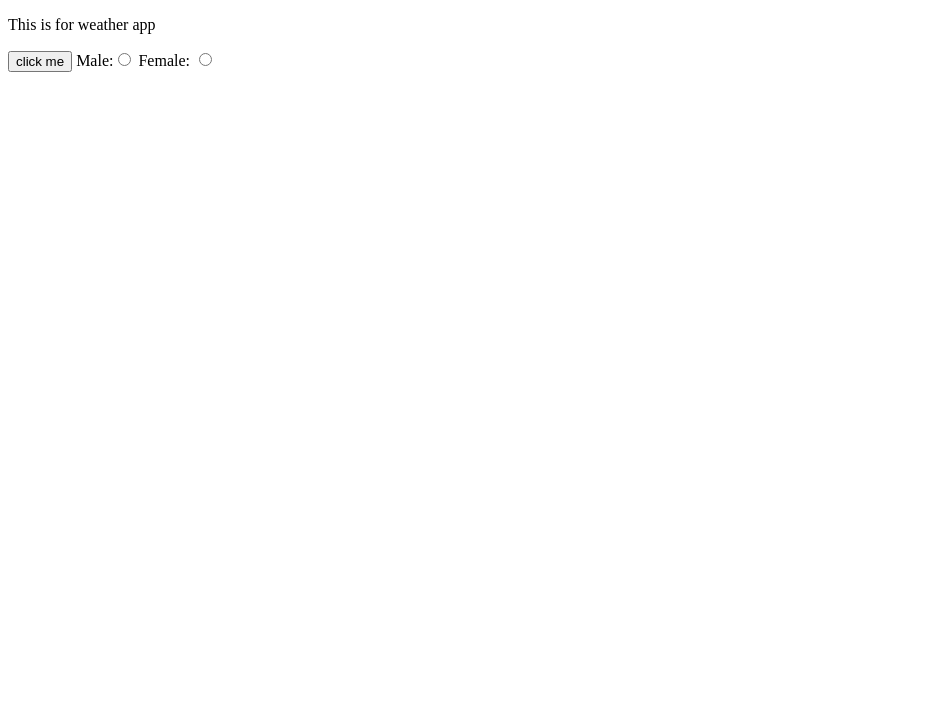
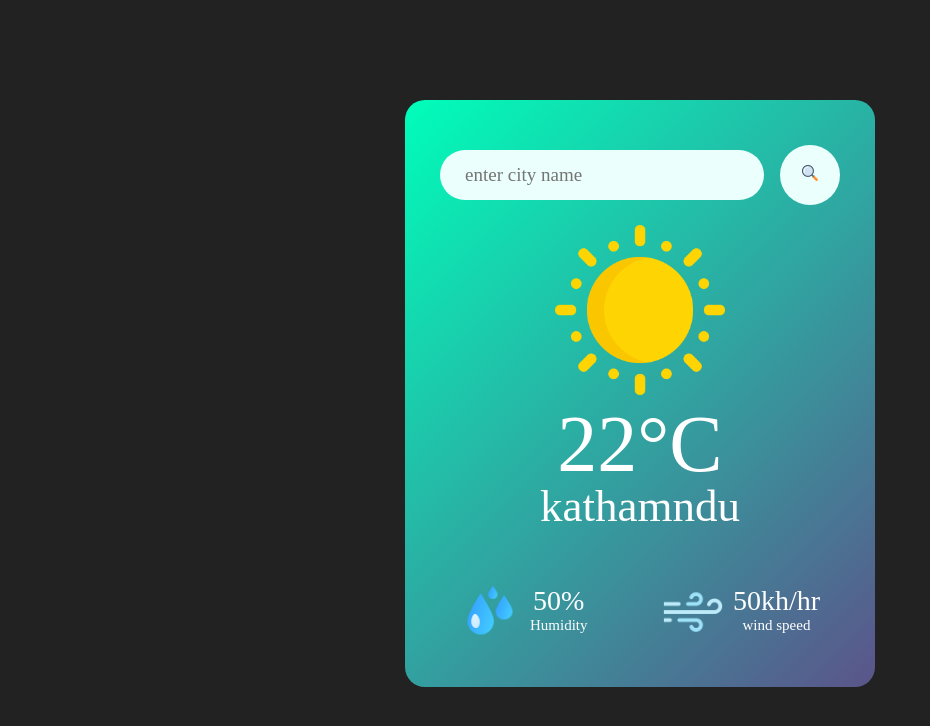
Before and after one commit to shailesh-00git/weather-app, a plain HTML site: page index.html in a window 1280 px wide. Shown: the whole page, without its empty margins (0-930 px from the left). Drawn offline with Linux system fonts and the light colour scheme.

Commit message:
weatherApp version 0.0.1

```diff
--- a/index.html
+++ b/index.html
@@ -1,16 +1,54 @@
 <!DOCTYPE html>
 <html lang="en">
-<head>
-    <meta charset="UTF-8">
-    <meta name="viewport" content="width=device-width, initial-scale=1.0">
+  <head>
+    <meta charset="UTF-8" />
+    <meta name="viewport" content="width=device-width, initial-scale=1.0" />
     <title>Document</title>
-    <link rel="stylesheet" href="style.css">
-</head>
-<body>
-    <p>This is for weather app </p>
-    <button>click me</button>
-    <label for="male">Male:<input type="radio" name="gender" id="male"></label>
-    <label for="female">Female: <input type="radio" name="gender" id="female"></label>
+    <link rel="stylesheet" href="style.css" />
+  </head>
+  <body>
+    <div class="card">
+      <!--card start-->
+
+      <div class="search">
+        <!-- start for search bar and button-->
+        <input type="text" placeholder="enter city name" spellcheck="false" />
+        <button><img src="images/search.png" /></button>
+      </div>
+      <!--end for search-bar and button-->
+
+      <!--start of weather details -->
+      <div class="weather">
+        <img src="images/clear.png" class="weather-icon" />
+        <h1 class="temp">22°C</h1>
+        <h2 class="city">kathamndu</h2>
+        <div class="details">
+          <!--start detail-->
+          <div class="col">
+            <!--start col 1-->
+            <img src="images/humidity.png" />
+            <div>
+              <p class="humidity">50%</p>
+              <p>Humidity</p>
+            </div>
+          </div>
+          <!--end col1-->
+
+          <div class="col">
+            <!--start col2-->
+            <img src="images/wind.png" />
+            <div>
+              <p class="wind">50kh/hr</p>
+              <p>wind speed</p>
+            </div>
+          </div>
+          <!--endn col2-->
+        </div>
+        <!--end detail-->
+      </div>
+      <!--end of weather details-->
+    </div>
+    <!--card end-->
     <script src="script.js"></script>
-</body>
+  </body>
 </html>
--- a/script.js
+++ b/script.js
@@ -0,0 +1,39 @@
+const apiKey = "a8de6e22493e392a92ff2291ac7677e2";
+const apiUrl =
+  "https://api.openweathermap.org/data/2.5/weather?units=metric&q=";
+
+let cityname = document.querySelector(".search input");
+let btn = document.querySelector(".search button");
+let icon = document.querySelector(".weather-icon");
+
+async function checkWeather(city) {
+  const response = await fetch(apiUrl + city + `&appid=${apiKey}`);
+  let viewdata = await response.json();
+  // console.log(viewdata);
+  document.querySelector(".city").innerHTML = viewdata.name;
+  document.querySelector(".temp").innerHTML = `${Math.round(
+    viewdata.main.temp
+  )}°C`;
+  document.querySelector(".humidity").innerHTML = `${viewdata.main.humidity}%`;
+  document.querySelector(".wind").innerHTML = `${viewdata.wind.speed}km/hr`;
+  console.log(viewdata);
+  if (viewdata.weather[0].main == "Clouds") {
+    icon.src = "images/clouds.png";
+  } else if (viewdata.weather[0].main == "Clear") {
+    icon.src = "images/clear.png";
+  } else if (viewdata.weather[0].main == "Drizzle") {
+    icon.src = "images/drizzle.png";
+  } else if (viewdata.weather[0].main == "Mist") {
+    icon.src = "images/mist.png";
+  } else if (viewdata.weather[0].main == "Rain") {
+    icon.src = "images/rain.png";
+  } else if (viewdata.weather[0].main == "Snow") {
+    icon.src = "images/snow.png";
+  }
+}
+
+btn.addEventListener("click", () => {
+  checkWeather(cityname.value);
+});
+
+//35.49
--- a/style.css
+++ b/style.css
@@ -0,0 +1,85 @@
+* {
+  margin: 0px;
+  padding: 0px;
+  font-family: "poppins", "sans-serif";
+  box-sizing: border-box;
+}
+body {
+  background-color: #222;
+}
+.card {
+  width: 90%;
+  max-width: 470px;
+  background: linear-gradient(135deg, #00feba, #5b548a);
+  color: #fff;
+  margin: 100px auto 0;
+  border-radius: 20px;
+  padding: 45px 35px;
+  text-align: center;
+}
+.search {
+  width: 100%;
+  display: flex;
+  align-items: center;
+  justify-content: space-between;
+}
+.search input {
+  border: 0px;
+  outline: 0;
+  background-color: #ebfffc;
+  color: #555;
+  padding: 10px 25px;
+  height: 50px;
+  border-radius: 30px;
+  flex: 1;
+  margin-right: 16px;
+  font-size: 19px;
+}
+.search button {
+  border: 0px;
+  outline: 0;
+  background-color: #ebfffc;
+  border-radius: 50%;
+  width: 60px;
+  height: 60px;
+  cursor: pointer;
+}
+.search button img {
+  width: 16px;
+}
+.weather-icon {
+  width: 170px;
+  margin-top: 20px;
+}
+.weather h1 {
+  font-size: 80px;
+  font-weight: 500;
+}
+.weather h2 {
+  font-size: 45px;
+  font-weight: 400;
+  margin-top: -10px;
+}
+.details {
+  display: flex;
+  align-items: center;
+  justify-content: space-between;
+  padding: 0 20px;
+  margin-top: 50px;
+}
+.col {
+  display: flex;
+  align-items: center;
+}
+.col img {
+  width: 60px;
+  margin-right: 10px;
+}
+.humidity,
+.wind {
+  font-size: 28px;
+  margin-top: -6px;
+}
+p {
+  font-size: 15px;
+}
```
Also changed, not shown: images/clear.png (added), images/clouds.png (added), images/drizzle.png (added), images/humidity.png (added), images/mist.png (added), images/rain.png (added), images/search.png (added), images/snow.png (added), images/wind.png (added).
